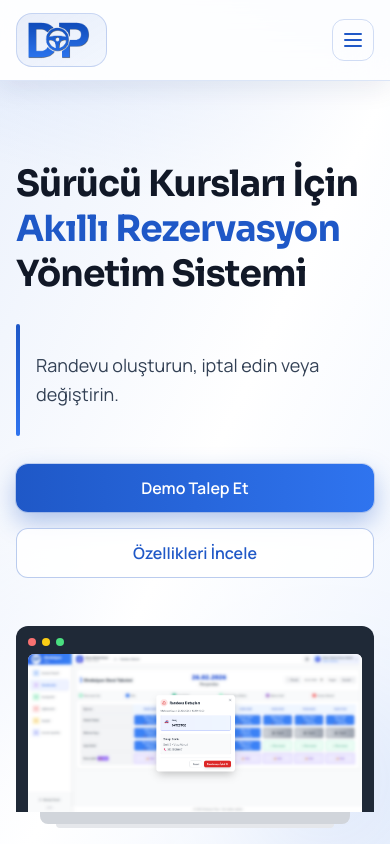
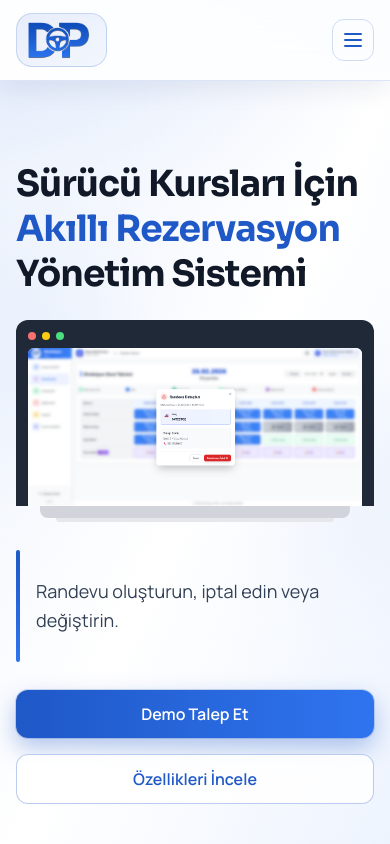
Before and after one commit to brkdnz75/DireksiyonPlaniWebSite, a React (Vite) app: page / in a window 390 px wide. Shown: the top 844 px of the page. Built offline with nearby package versions, Linux system fonts and the light colour scheme.

Commit message:
Fix:fav icon v1.1

```diff
--- a/src/pages/Home.tsx
+++ b/src/pages/Home.tsx
@@ -146,6 +146,37 @@ export default function Home() {
     }
   }, [heroSlides.length])
 
+  const renderHeroMockup = () => (
+    <div className="relative">
+      <button
+        type="button"
+        onClick={() =>
+          setSelectedImage({
+            variant: 'laptop',
+            src: currentHeroSlide.image,
+            alt: `${currentHeroSlide.label} ekran görüntüsü`,
+            label: currentHeroSlide.label,
+            fit: 'cover',
+          })
+        }
+        className="w-full text-left"
+        aria-label={`${currentHeroSlide.label} detay görselini aç`}
+      >
+        <DeviceFrame variant="laptop">
+          <img
+            src={currentHeroSlide.image}
+            alt={`${currentHeroSlide.label} ekran görüntüsü`}
+            className={`w-full h-full object-cover transition-all duration-500 ${
+              isHeroSlideVisible ? 'opacity-100 scale-100 blur-0' : 'opacity-0 scale-[1.02] blur-[2px]'
+            }`}
+          />
+        </DeviceFrame>
+      </button>
+      <div className="absolute -bottom-8 -right-8 w-40 h-40 bg-primary/15 rounded-full blur-3xl -z-10" />
+      <div className="absolute -top-8 -left-8 w-40 h-40 bg-secondary/15 rounded-full blur-3xl -z-10" />
+    </div>
+  )
+
   const renderScreen = (item: ScreenItem) => (
     <button
       type="button"
@@ -177,6 +208,9 @@ export default function Home() {
                   <span className="text-primary block"> {'Akıllı Rezervasyon'} </span>
                   {'Yönetim Sistemi'}
                 </h1>
+                <div className="md:hidden">
+                  {renderHeroMockup()}
+                </div>
                 <div className="relative pl-5">
                   <div className="absolute left-0 top-1 h-[calc(100%-8px)] w-1 rounded-full bg-gradient-to-b from-primary to-secondary" />
                   <div className="min-h-[120px] md:min-h-[136px] flex items-center">
@@ -200,25 +234,8 @@ export default function Home() {
                   </Link>
                 </div>
               </div>
-              <div className="relative">
-                <button
-                  type="button"
-                  onClick={() => setSelectedImage({ variant: 'laptop', src: currentHeroSlide.image, alt: `${currentHeroSlide.label} ekran görüntüsü`, label: currentHeroSlide.label, fit: 'cover' })}
-                  className="w-full text-left"
-                  aria-label={`${currentHeroSlide.label} detay görselini aç`}
-                >
-                  <DeviceFrame variant="laptop">
-                    <img
-                      src={currentHeroSlide.image}
-                      alt={`${currentHeroSlide.label} ekran görüntüsü`}
-                      className={`w-full h-full object-cover transition-all duration-500 ${
-                        isHeroSlideVisible ? 'opacity-100 scale-100 blur-0' : 'opacity-0 scale-[1.02] blur-[2px]'
-                      }`}
-                    />
-                  </DeviceFrame>
-                </button>
-                <div className="absolute -bottom-8 -right-8 w-40 h-40 bg-primary/15 rounded-full blur-3xl -z-10" />
-                <div className="absolute -top-8 -left-8 w-40 h-40 bg-secondary/15 rounded-full blur-3xl -z-10" />
+              <div className="hidden md:block">
+                {renderHeroMockup()}
               </div>
             </div>
           </div>
@@ -307,6 +324,7 @@ export default function Home() {
             {activeTab === 'student' && (
               <div className="max-w-4xl mx-auto">
                 <div className="grid md:grid-cols-2 gap-10 items-start">
+                  <div className="screenshot-card">{renderScreen(studentShot)}</div>
                   <div className="space-y-6 py-8">
                     <h3 className="text-2xl font-bold text-gray-900">{'Öğrenci Paneli'}</h3>
                     <p className="text-gray-600">{'Öğrenciler kendi panellerinden tüm ders süreçlerini takip edebilir.'}</p>
@@ -324,7 +342,6 @@ export default function Home() {
                       ))}
                     </div>
                   </div>
-                  <div className="screenshot-card">{renderScreen(studentShot)}</div>
                 </div>
               </div>
             )}
```
Also changed, not shown: 1 other file (tests, documents, lock files or other folders).
